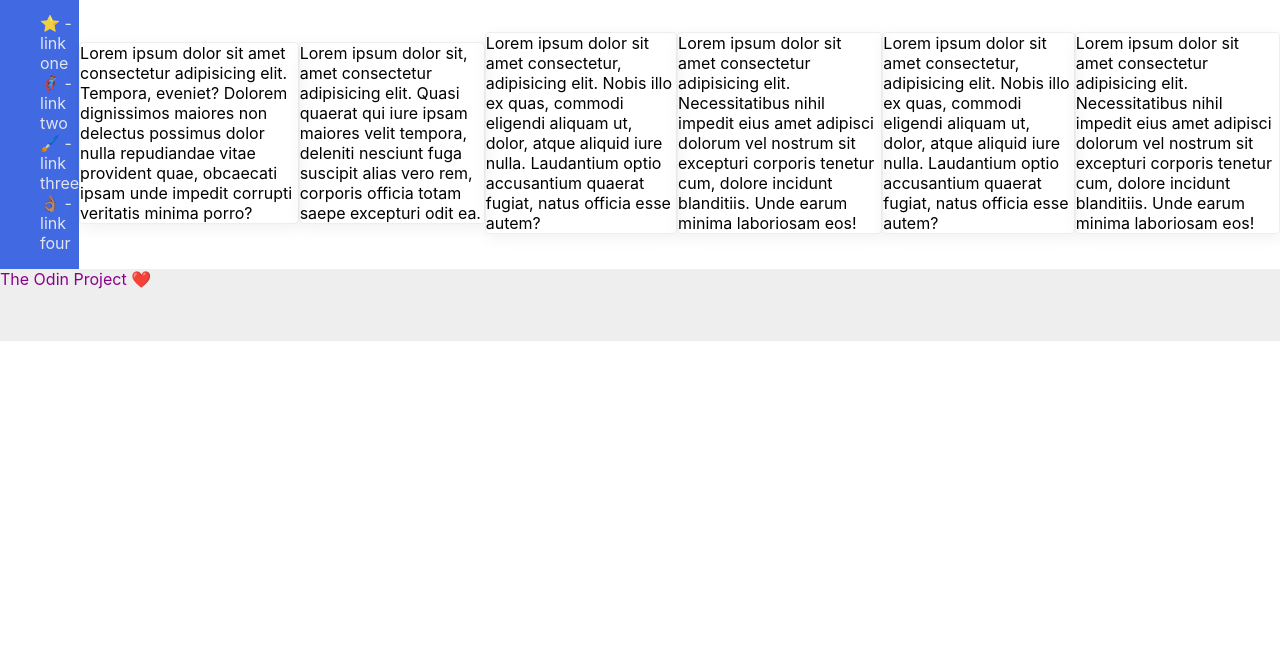
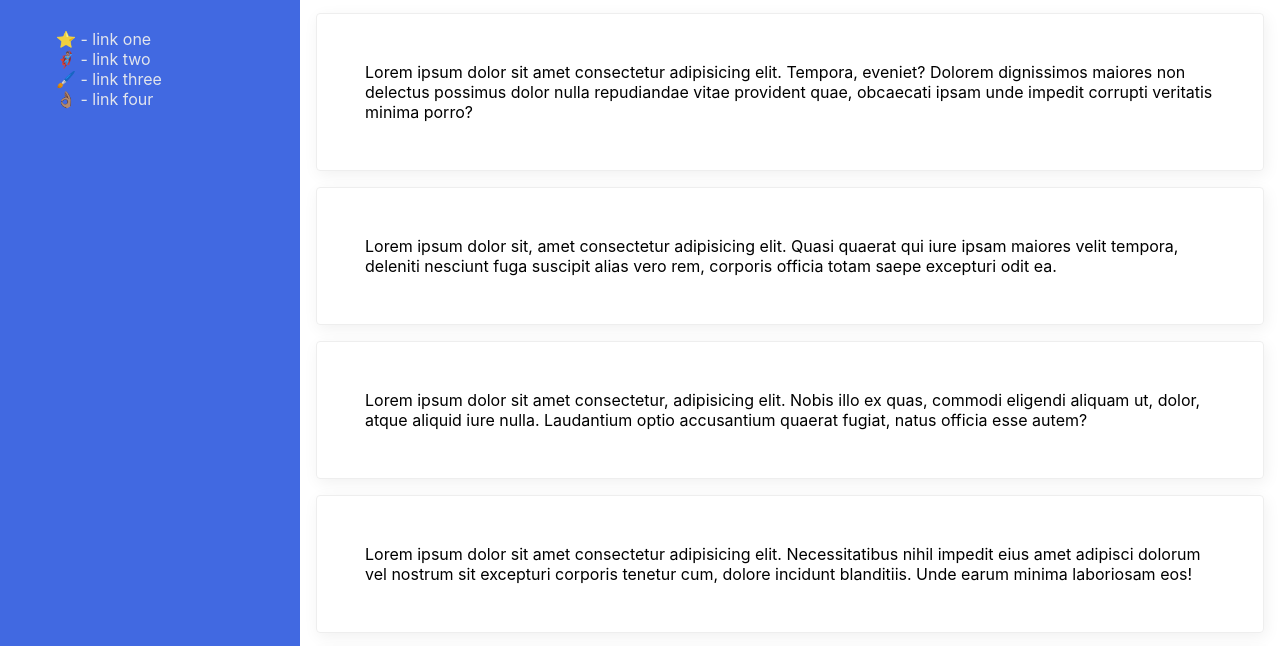
Before and after one commit to F-Mathebula/07-flex-layout-2, a plain HTML site: page index.html in a window 1280 px wide. Shown: the part 75-721 px from the top of the page. Drawn offline with Linux system fonts and the light colour scheme.

Commit message:
position footer and sidebar
the footer has been pushed to the bottom and
sidebar has been pushed to the left

```diff
--- a/index.html
+++ b/index.html
@@ -22,30 +22,38 @@
                 <li><a href="#">👌🏽 - link four</a></li>
             </ul>
         </div>
-
-        <div class="card">Lorem ipsum dolor sit amet consectetur adipisicing elit. Tempora, eveniet? Dolorem dignissimos
+        <div class="cards">
+            <div class="card">Lorem ipsum dolor sit amet consectetur adipisicing elit. Tempora, eveniet? Dolorem
+                dignissimos
                 maiores non delectus possimus dolor nulla repudiandae vitae provident quae, obcaecati ipsam unde impedit
                 corrupti veritatis minima porro?</div>
-        <div class="card">Lorem ipsum dolor sit, amet consectetur adipisicing elit. Quasi quaerat qui iure ipsam maiores
-            velit tempora, deleniti nesciunt fuga suscipit alias vero rem, corporis officia totam saepe excepturi odit
+            <div class="card">Lorem ipsum dolor sit, amet consectetur adipisicing elit. Quasi quaerat qui iure ipsam
+                maiores
+                velit tempora, deleniti nesciunt fuga suscipit alias vero rem, corporis officia totam saepe excepturi
+                odit
                 ea.
             </div>
-        <div class="card">Lorem ipsum dolor sit amet consectetur, adipisicing elit. Nobis illo ex quas, commodi eligendi
-            aliquam ut, dolor, atque aliquid iure nulla. Laudantium optio accusantium quaerat fugiat, natus officia esse
+            <div class="card">Lorem ipsum dolor sit amet consectetur, adipisicing elit. Nobis illo ex quas, commodi
+                eligendi
+                aliquam ut, dolor, atque aliquid iure nulla. Laudantium optio accusantium quaerat fugiat, natus officia
+                esse
                 autem?</div>
             <div class="card">Lorem ipsum dolor sit amet consectetur adipisicing elit. Necessitatibus nihil impedit eius
                 amet
                 adipisci dolorum vel nostrum sit excepturi corporis tenetur cum, dolore incidunt blanditiis. Unde earum
                 minima
                 laboriosam eos!</div>
-        <div class="card">Lorem ipsum dolor sit amet consectetur, adipisicing elit. Nobis illo ex quas, commodi eligendi
-            aliquam ut, dolor, atque aliquid iure nulla. Laudantium optio accusantium quaerat fugiat, natus officia esse
+            <div class="card">Lorem ipsum dolor sit amet consectetur, adipisicing elit. Nobis illo ex quas, commodi
+                eligendi
+                aliquam ut, dolor, atque aliquid iure nulla. Laudantium optio accusantium quaerat fugiat, natus officia
+                esse
                 autem?</div>
             <div class="card">Lorem ipsum dolor sit amet consectetur adipisicing elit. Necessitatibus nihil impedit eius
                 amet
                 adipisci dolorum vel nostrum sit excepturi corporis tenetur cum, dolore incidunt blanditiis. Unde earum
                 minima
                 laboriosam eos!</div>
+        </div>
     </div>
     <div class="footer">
         The Odin Project ❤️
--- a/style.css
+++ b/style.css
@@ -19,18 +19,26 @@ body {
     height: 72px;
     background: #eee;
     color: darkmagenta;
+    display: flex;
+    align-items: center;
+    justify-content: center;
+    flex: 1;
 }
 
 .sidebar {
     width: 300px;
     background: royalblue;
     box-sizing: border-box;
+    padding: 16px;
+    flex-shrink: 0;
 }
 
 .card {
     border: 1px solid #eee;
     box-shadow: 2px 4px 16px rgba(0, 0, 0, .06);
     border-radius: 4px;
+    padding: 48px;
+    margin: 16px;
 }
 
 ul {
@@ -39,11 +47,9 @@ ul {
 
 a {
     text-decoration: none;
-    color: #eeee
+    color: #eeee;
 }
 
 .container {
     display: flex;
-    align-items: center;
-    justify-content: center;
 }
```
Lines whose indentation alone changed are shown as unchanged.
